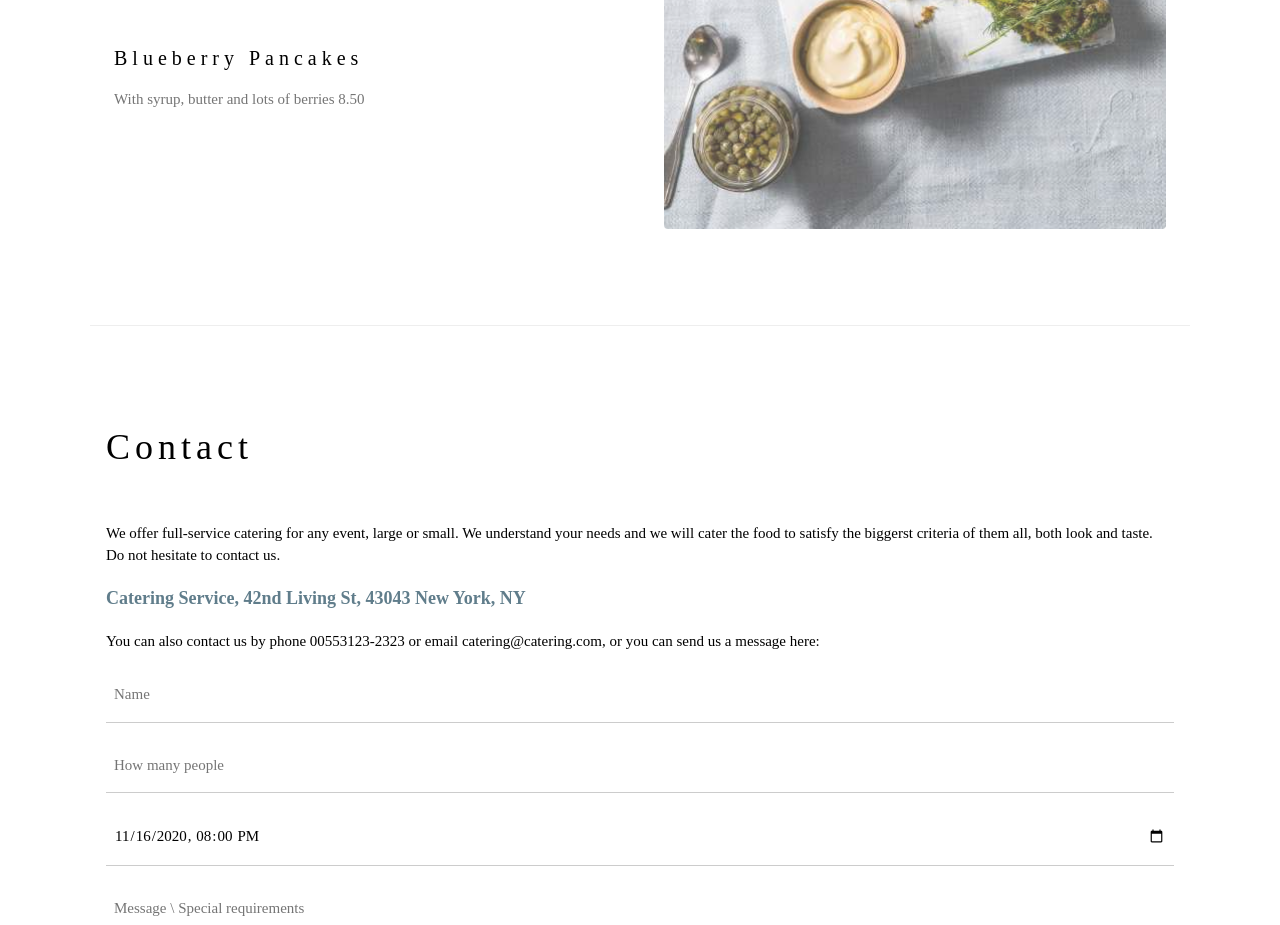
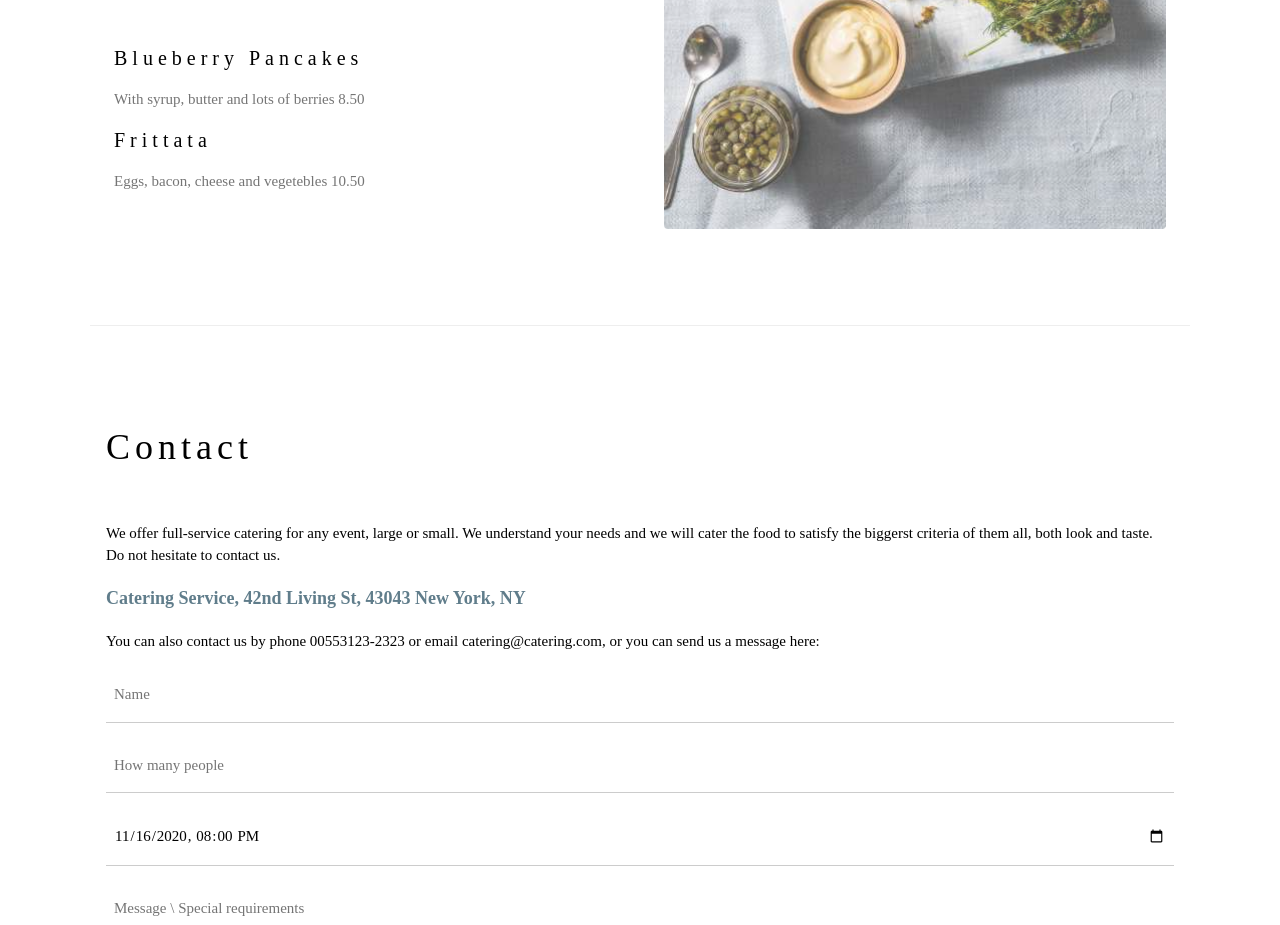
Before and after one commit to zHanyaa/mywebsite, a plain HTML site: page index.html in a window 1280 px wide. Shown: the part 2060-2985 px from the top of the page. Drawn offline with nearby package versions, Linux system fonts and the light colour scheme.

Commit message:
Adicionado o item frittata ao menu

```diff
--- a/index.html
+++ b/index.html
@@ -74,6 +74,9 @@ h1, h2, h3, h4, h5, h6 {
 
       <h4>Blueberry Pancakes</h4>
       <p class="w3-text-grey">With syrup, butter and lots of berries 8.50</p>
+
+      <h4>Frittata</h4>
+      <p class="w3-text-grey">Eggs, bacon, cheese and vegetebles 10.50</p>
     </div>
 
     <div class="w3-col l6 w3-padding-large">
```
